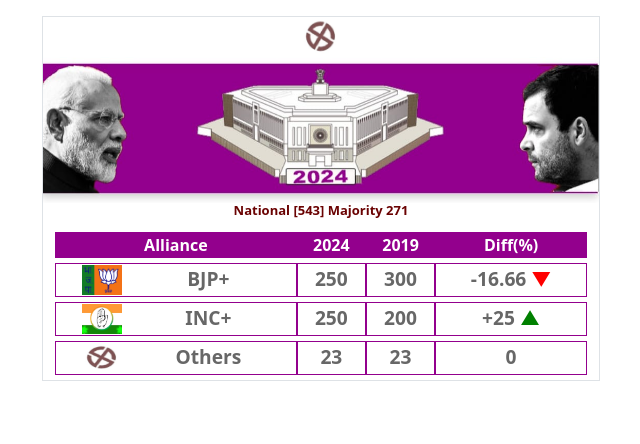
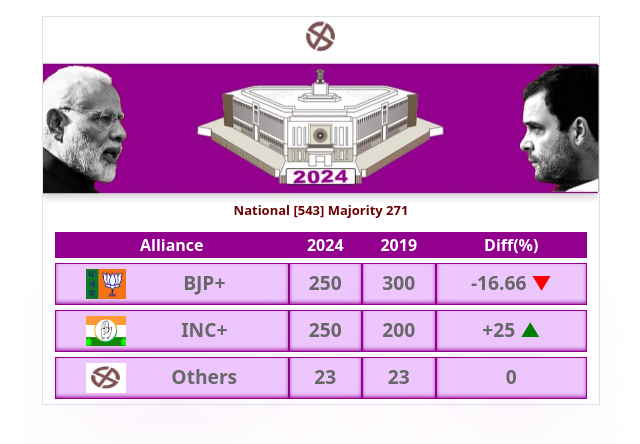
Before and after one commit to AT1810/Projects, a plain HTML site: page Election/index.html in a window 1280 px wide. Shown: the whole page, without its empty margins (319-959 px from the left). Drawn offline with nearby package versions, Linux system fonts and the light colour scheme.

Commit message:
news changes

```diff
--- a/Election/style.css
+++ b/Election/style.css
@@ -50,6 +50,9 @@
         color: #676767;
         font-size: larger;
         font-weight: 700;
+        padding: 5px;
+        box-shadow: rgb(147 0 141) 0px -2px 4px -1px inset, rgb(147 0 141) 0px 17px 8px -43px, rgb(147 0 141) 0px 50px 100px -20px;
+        background: #edc6fe;
     }
 
     tr {
```
